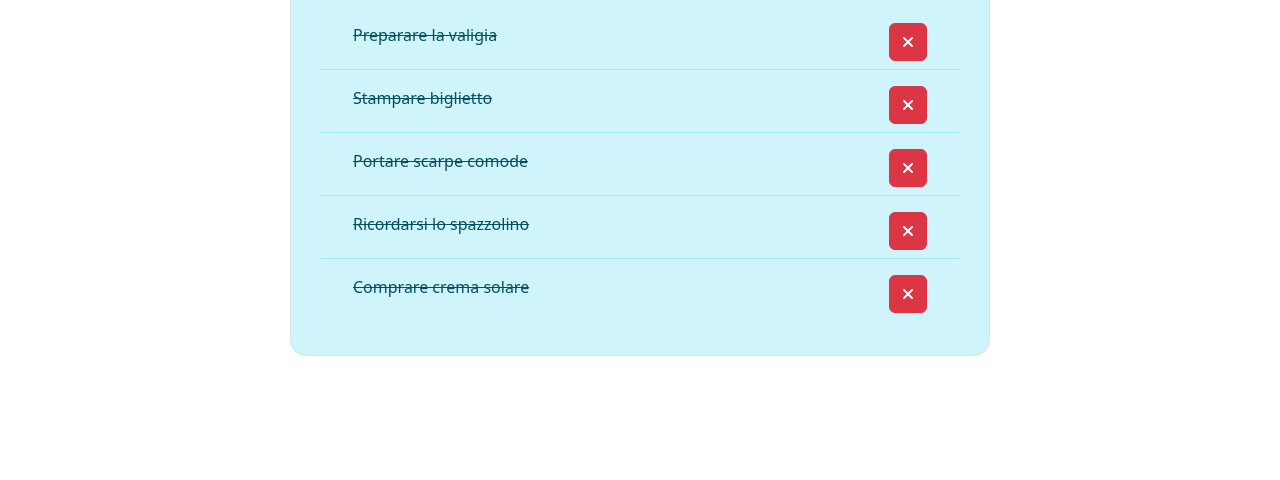
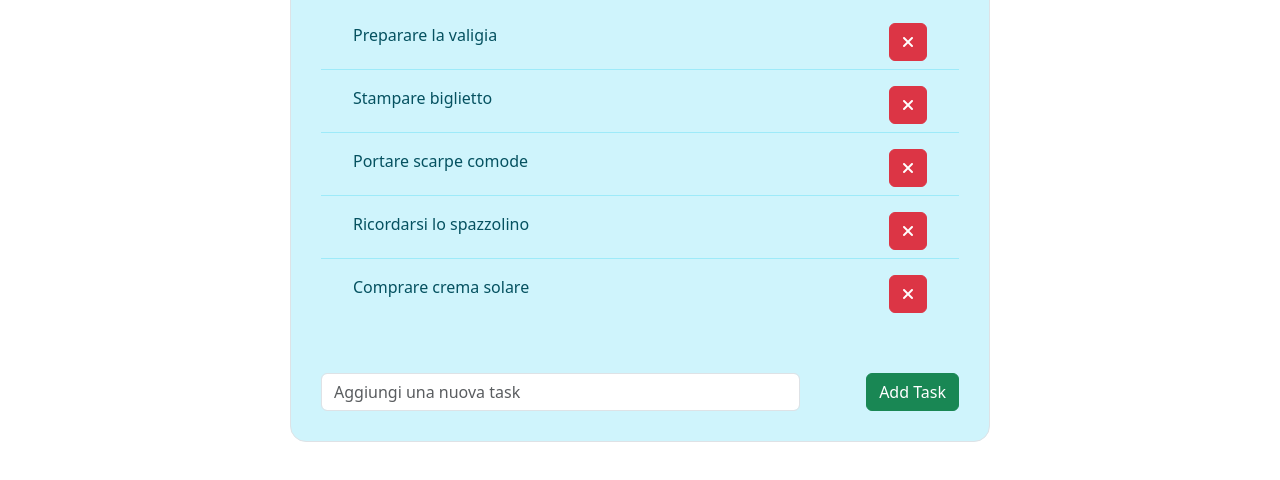
Before and after one commit to Gresdian/vue-todolist, a plain HTML site: page index.html in a window 1280 px wide. Shown: the part 276-756 px from the top of the page. Drawn offline with nearby package versions, Linux system fonts and the light colour scheme.

Commit message:
MILESTONE3 complete

```diff
--- a/css/style.css
+++ b/css/style.css
@@ -19,5 +19,11 @@ header{
 
 li{
     padding: 15px 0;
+}
+span{
+    cursor: pointer;
+}
 
+.add-task{
+    display: flex;
 }
--- a/index.html
+++ b/index.html
@@ -44,6 +44,10 @@
                                    </div>
                                 </li>
                             </ul>
+                            <div class="add-task d-flex justify-content-between mt-5">
+                                <input type="text" class="form-control w-75" placeholder="Aggiungi una nuova task" v-model="text_task">
+                                <button class="btn btn-success" @click="addTask">Add Task</button>
+                            </div>
                         </div>
                     </div>
                 </div>
--- a/js/script.js
+++ b/js/script.js
@@ -3,26 +3,27 @@ const { createApp } = Vue;
 createApp({
     data(){
         return{
+            text_task: '',
             tasks : [
                 {
                     text: 'Preparare la valigia',
-                    done: true,
+                    done: false,
                 },
                 {
                     text: 'Stampare biglietto',
-                    done: true,
+                    done: false,
                 },
                 {
                     text: 'Portare scarpe comode',
-                    done: true,
+                    done: false,
                 },
                 {
                     text: 'Ricordarsi lo spazzolino',
-                    done: true,
+                    done: false,
                 },
                 {
                     text: 'Comprare crema solare',
-                    done: true,
+                    done: false,
                 },
             ]
         }
@@ -33,6 +34,16 @@ createApp({
         },
         removeTodo(index){
             this.tasks.splice(index,1);
+        },
+        addTask(){
+           let obj = {
+            text: this.text_task,
+            done: false,
+
+        }
+
+        this.tasks.push(obj);
+        this.text_task = '';
         }
     },
 }).mount('#app');
```
